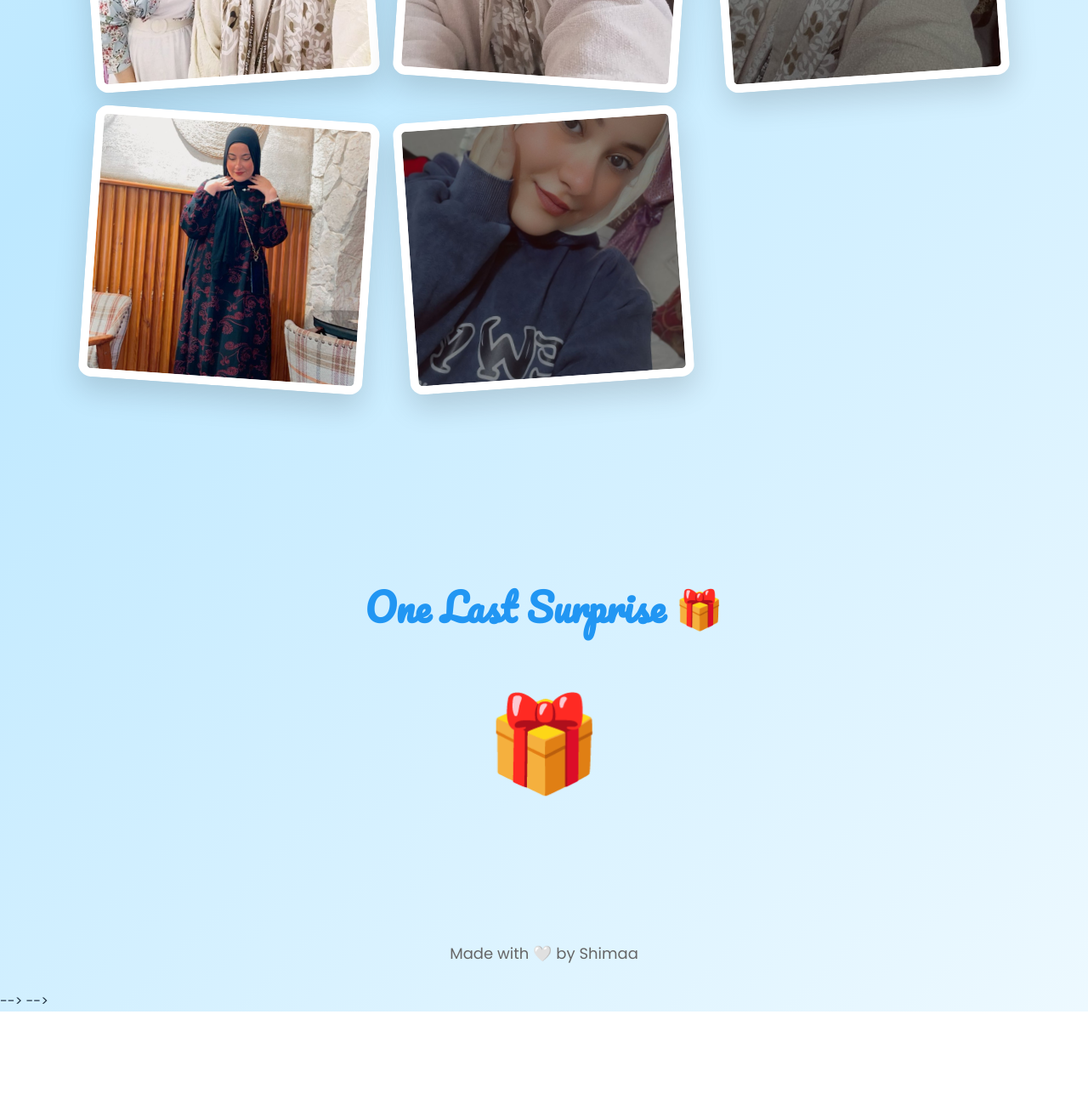
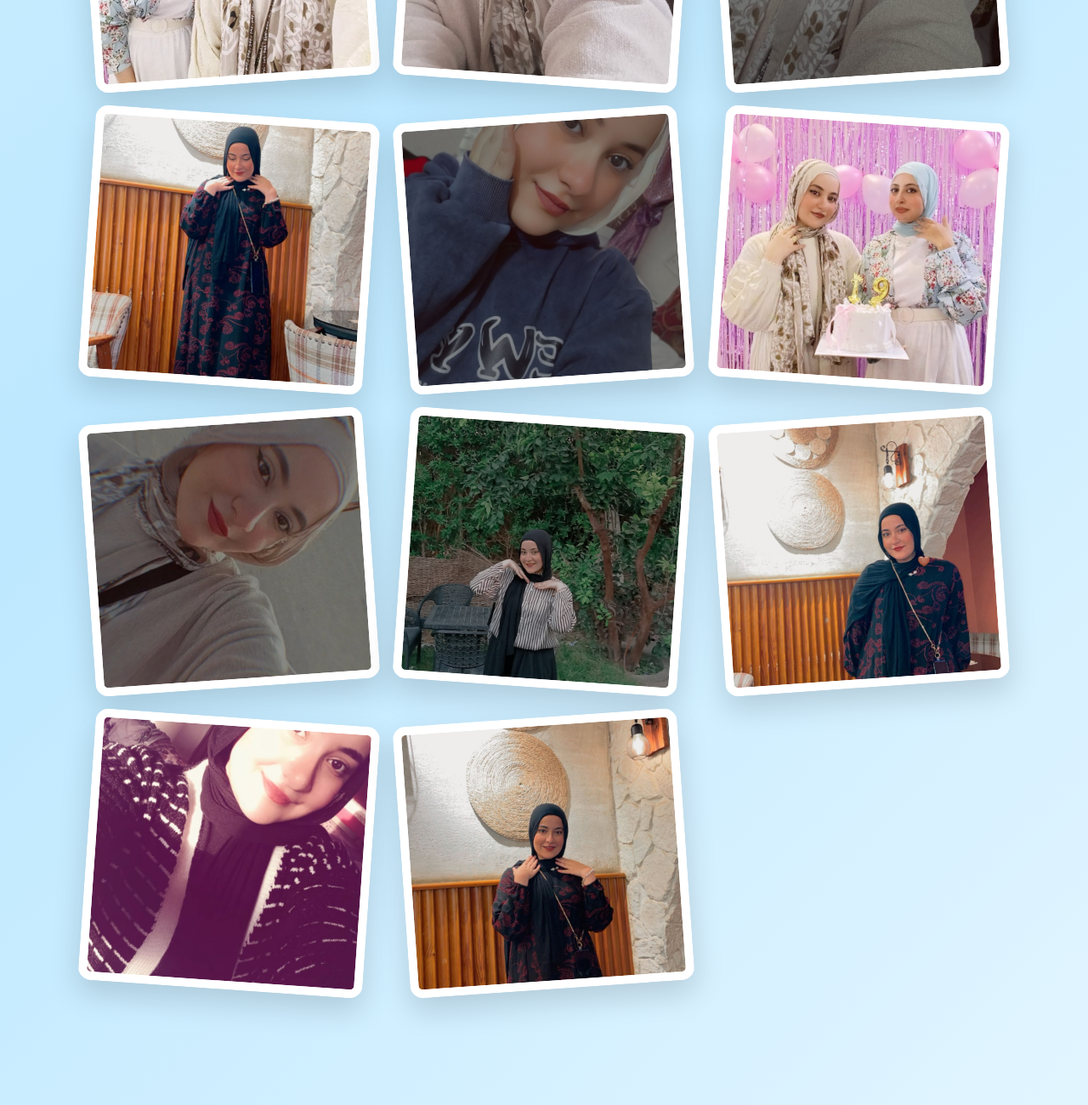
Before and after one commit to Shimomostafa/nemnem, a plain HTML site: page index.html in a window 1280 px wide. Shown: the part 1960-3260 px from the top of the page at 85% size. Before the commit the page ends 3150 px from the top, so only its background shows below. Drawn offline with nearby package versions, Linux system fonts and the light colour scheme.

Commit message:
Add files via upload

```diff
--- a/index.html
+++ b/index.html
@@ -246,6 +246,18 @@
 
                     <img src="images/photo11.jpeg">
 
+                    <img src="images/photo12.jpeg">
+
+                    <img src="images/photo13.jpeg">
+
+                    <img src="images/photo14.jpeg">
+
+                    <img src="images/photo15.jpeg">
+
+                    <img src="images/photo16.jpeg">
+
+                    <img src="images/photo17.jpeg">
+
                 </div>
 
             </section>
```
